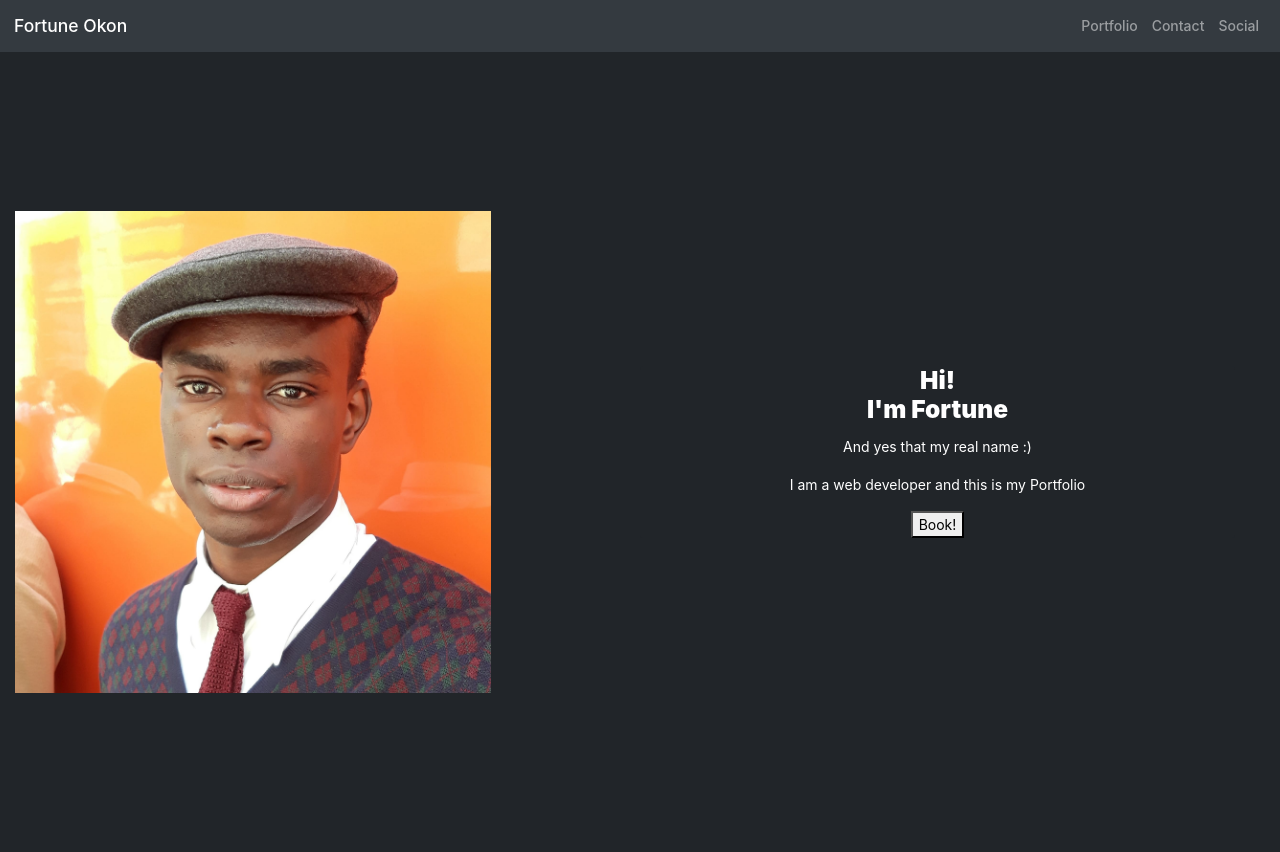
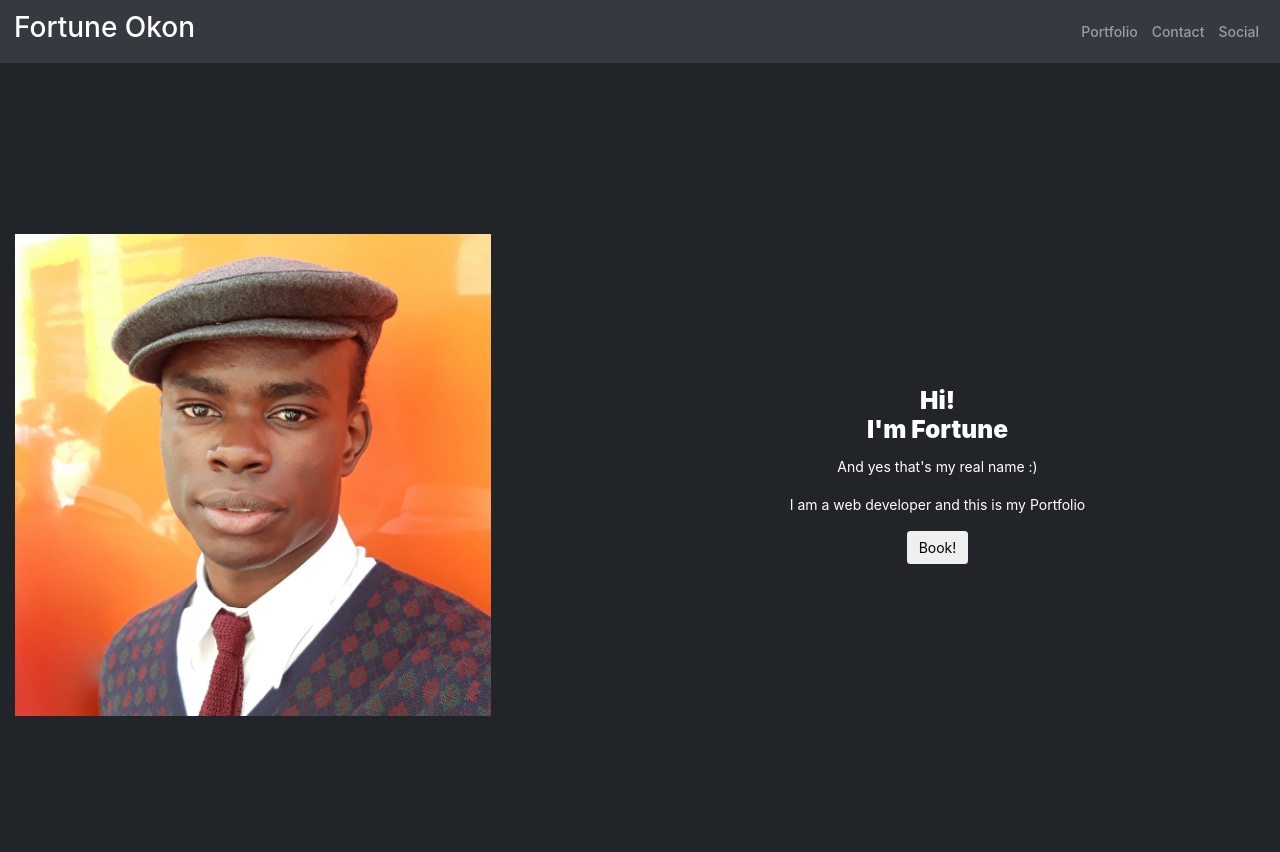
Before and after one commit to fort3/Portfolio, a PHP site: page / in a window 1280 px wide. After the commit the page ends 716 px from the top, so only its background shows below. Run offline with PHP 8.4, Linux system fonts and the light colour scheme; some libraries are stand-ins or nearby versions.

Commit message:
more edit

```diff
--- a/css/style.css
+++ b/css/style.css
@@ -2,7 +2,7 @@
     width: 100vw;
     height: 100vh;
     background-color: #212529;
-    padding: 40px;
+    padding-top: 150px;
 }
 .row{
     width: 100%;
--- a/index.html
+++ b/index.html
@@ -5,8 +5,6 @@
     <meta name="viewport" content="width=device-width, initial-scale=1.0">
     <title>Portfolio</title>
     <link rel="stylesheet" href="css/style.css">
-    <link rel="stylesheet" href="components/App.js">
-
     <link rel="stylesheet" href="https://use.fontawesome.com/releases/v5.3.1/css/all.css"
     integrity="sha384-mzrmE5qonljUremFsqc01SB46JvROS7bZs3IO2EmfFsd15uHvIt+Y8vEf7N7fWAU" crossorigin="anonymous">
 
@@ -37,32 +35,36 @@
     integrity="sha384-Gn5384xqQ1aoWXA+058RXPxPg6fy4IWvTNh0E263XmFcJlSAwiGgFAW/dAiS6JXm" crossorigin="anonymous">
 </head>
 <body>
-    <nav class="navbar navbar-expand-lg navbar-dark bg-dark">
-        <a href="#" class="navbar-brand">Fortune Okon</a>
+    <!-- Nav bar-->
+    <nav class="navbar fixed-top navbar-expand-lg navbar-dark bg-dark">
+        <a href="#index" class="navbar-brand" id="index_nav"><h2>Fortune Okon</h2></a>
         <button class="navbar-toggler" type="button" data-toggle="collapse" data-target="#navbarSupportedContent" aria-controls="navbarSupportedContent" aria-expanded="false" aria-label="Toggle navigation">
             <span class="navbar-toggler-icon"></span>
         </button>
 
         <div class="collapse navbar-collapse justify-content-end" id="navbarSupportedContent">
-            <ul class="navbar-nav">
-                <li class="nav-item">
-                    <a href="#portfolio" class="nav-link">Portfolio</a>
+            <ul class="nav navbar-nav">
+                <li class="nav-item alive">
+                    <a href="#portfolio" class="nav-link" id="portfolio_nav">Portfolio</a>
                 </li>
                 <li class="nav-item">
-                    <a class="nav-link" href="#contact">Contact</a>
+                    <a class="nav-link" href="#contact" id="contact_nav">Contact</a>
                 </li>
                 <li class="nav-item">
-                    <a href="#social_media" class="nav-link">Social</a>
+                    <a href="#social" class="nav-link" id="social_nav">Social</a>
                 </li>
             </ul>
         </div>
     </nav>
-    <div class="container-fluid">
-        <div class="row justify-content-around align-items-center">
-            <div class="col">
+    <!--/ Nav bar-->
+
+    <!-- Index homepage -->
+    <div class="container-fluid" id="index">
+        <div class="row justify-content-md-center">
+            <div class="col align-self-center">
                 <div class="card img_card">
                     <div class="class-body">
-                        <img class="img-frame" src="images/profile.jpg" alt="Profile picture">
+                        <img class="img-frame" src="images/profile.png" alt="Profile picture">
                     </div>
                 </div>
             </div>
@@ -70,14 +72,72 @@
                 <div class="card text_card">
                     <div class="class-body text-center">
                         <h3 class="card-title">Hi! <br>I'm Fortune</h3>
-                        <p> And yes that my real name :)</p>
+                        <p> And yes that's my real name :)</p>
                         <p>I am a web developer and this is my Portfolio</p>
-                        <a href="#book"><button>Book!</button></a>
+                        <a href="#book" id="book_btn"><button class="btn btn-default">Book!</button></a>
                     </div>
                 </div>
             </div>
         </div>
     </div>
+
+    <!--/ Index Homepage -->
+
+    <!-- Portfolio -->
+    <div class="container-fluid" id="portfolio">
+        <div class="row justify-content-md-center">
+            <div class="col-8">
+                <div class="card portfolio_card">
+                    <div class="card-body">
+                        <h3 class="card-title"> Portfolio & Projects</h3>
+                    </div>
+                </div>
+            </div>
+        </div>
+    </div>
+    <!--/ Portfolio-->
+
+    <!-- Contact -->
+    <div class="container-fluid" id="contact">
+        <div class="row justify-content-md-center">
+            <div class="col-8">
+                <div class="card contact_card">
+                    <div class="card-body">
+                        <h3 class="card-title"> Contact Details</h3>
+                    </div>
+                </div>
+            </div>
+        </div>
+    </div>
+    <!--/ Contact -->
+
+    <!-- Social -->
+    <div class="container-fluid" id="social">
+        <div class="row justify-content-md-center">
+            <div class="col-8">
+                <div class="card social_card">
+                    <div class="card-body">
+                        <h3 class="card-title"> Social Media links</h3>
+                    </div>
+                </div>
+            </div>
+        </div>
+    </div>
+    <!--/ Social -->
+
+    <!-- Book -->
+    <div class="container-fluid" id="book">
+        <div class="row justify-content-md-center">
+            <div class="col-8">
+                <form action="POST">
+
+                </form>
+            </div>
+        </div>
+    </div>
+    <!--/ Book -->
+
+
     <!-- Scripts-->
     <script src="http://momentjs.com/downloads/moment.min.js"></script>
 
@@ -94,6 +154,6 @@
 
 
     <script src="https://cdnjs.cloudflare.com/ajax/libs/moment.js/2.27.0/moment.min.js"></script>
-    <script src="js/main.js"></script>
+    <script src="components/App.js"></script>
 </body>
 </html>
```
Also changed, not shown: components/App.js (+62 -0 lines), images/profile.png (added).
